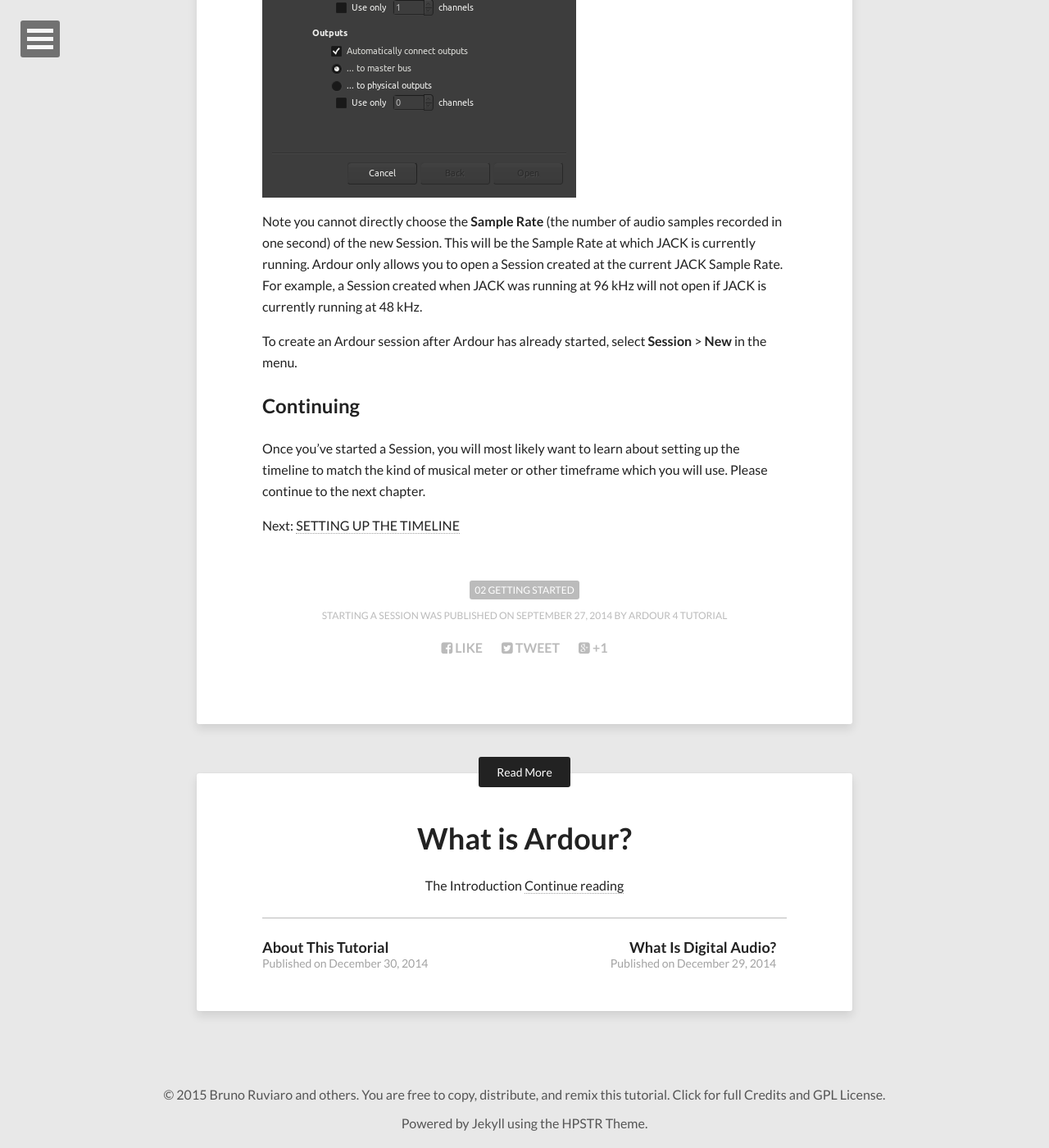
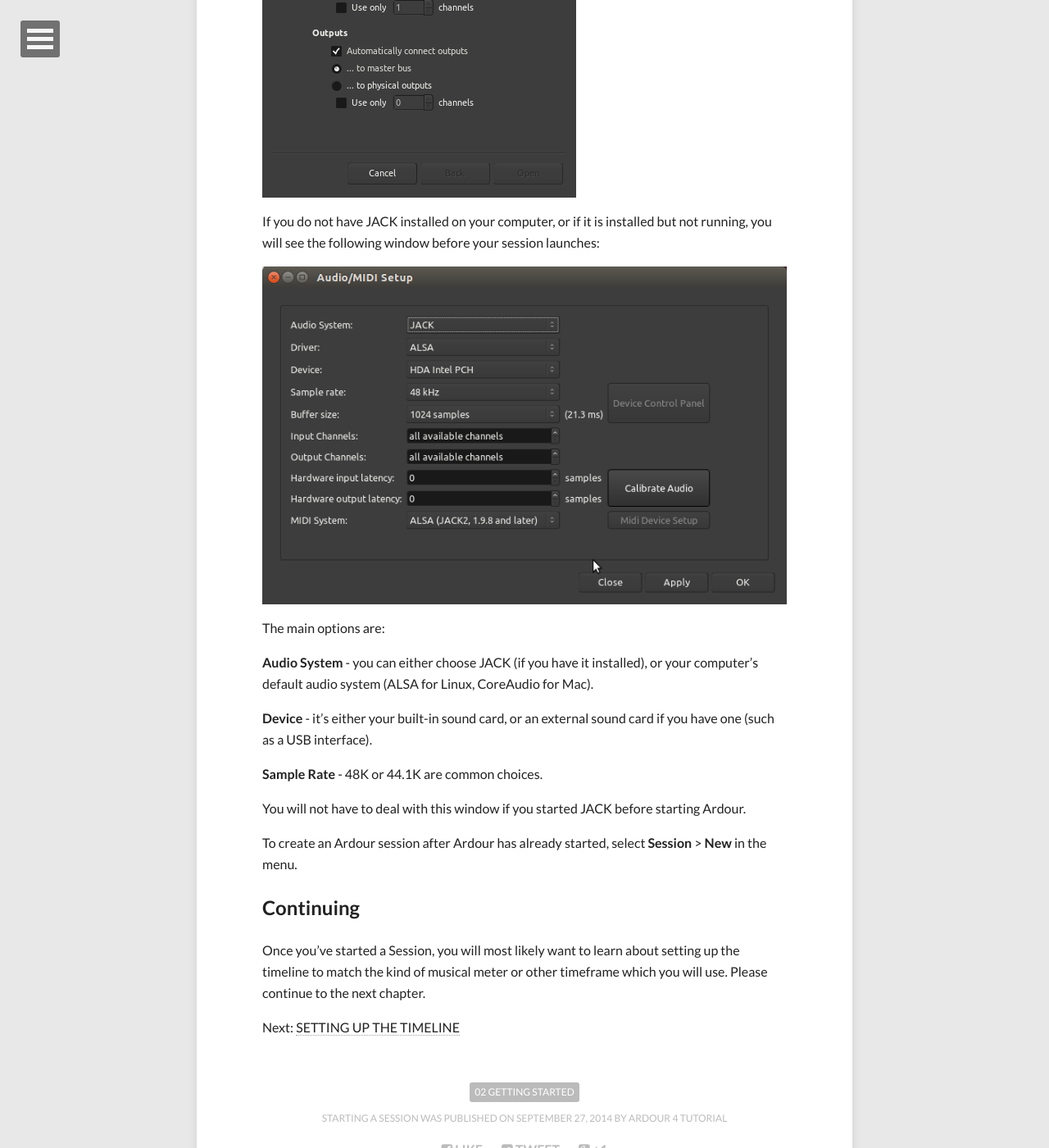
Before and after one commit to brunoruviaro/ardour4-tutorial, a Jekyll site: the page built from _posts/2014-09-27-starting-a-session.md, in a window 1280 px wide and 1400 px high, scrolled down 1891 px. Shown: the whole window at 82% size. Built offline with Jekyll 4.4.1, drawn with Linux system fonts in a browser that asks for light colours; nearby versions of some CDN libraries.

Commit message:
Minor updates

```diff
--- a/_posts/2014-09-27-starting-a-session.md
+++ b/_posts/2014-09-27-starting-a-session.md
@@ -45,12 +45,19 @@
 
 ![New Session Set-Up]({{ site.url }}/images/Ardour4_Session_Setup_3.png)
 
-Note you cannot directly choose the **Sample Rate** (the number of audio
-samples recorded in one second) of the new Session. This will be the
-Sample Rate at which JACK is currently running. Ardour only allows you
-to open a Session created at the current JACK Sample Rate. For example,
-a Session created when JACK was running at 96 kHz will not open if JACK
-is currently running at 48 kHz.
+If you do not have JACK installed on your computer, or if it is installed but not running, you will see the following window before your session launches:
+
+![New Session Set-Up]({{ site.url }}/images/Ardour4_Session_Audio_MIDI_Setup.png)
+
+The main options are:
+
+**Audio System** - you can either choose JACK (if you have it installed), or your computer's default audio system (ALSA for Linux, CoreAudio for Mac).
+
+**Device** - it's either your built-in sound card, or an external sound card if you have one (such as a USB interface).
+
+**Sample Rate** - 48K or 44.1K are common choices.
+
+You will not have to deal with this window if you started JACK before starting Ardour.
 
 To create an Ardour session after Ardour has already started, select
 **Session** > **New** in the menu.
```
Also changed, not shown: _posts/2014-09-23-creating-a-track-or-bus.md (+6 -0 lines), images/Ardour4_Session_Audio_MIDI_Setup.png (added).
